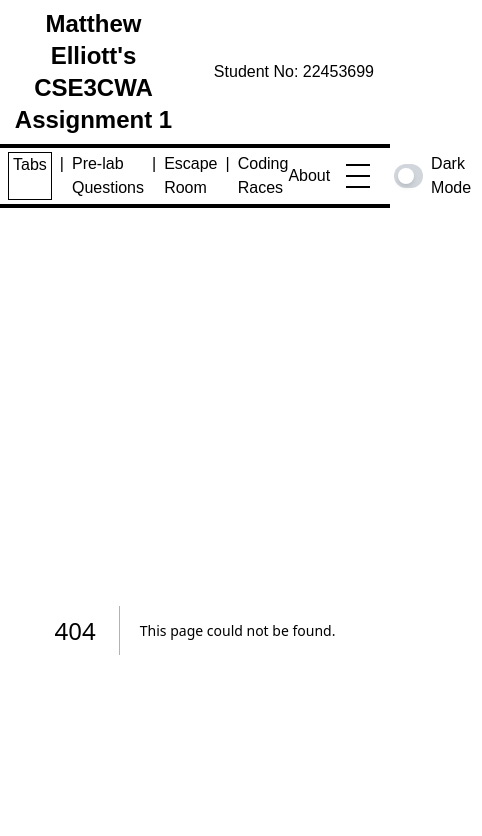
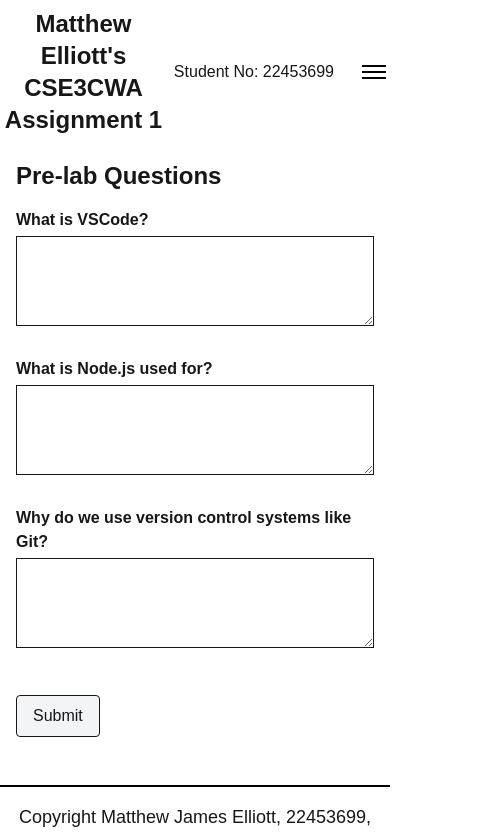
Before and after one commit to BeanerCans/Cloud-Web-App-Project-TS, a Next.js app: page /prelab in a window 390 px wide. Before the commit this address had no page. Shown: the top 836 px of the page, 482 px wide, since content can reach past the window. Built offline with nearby package versions, Linux system fonts and the light colour scheme.

Commit message:
Adjusted pages & added hamburger menu

```diff
--- a/app/components/Header.tsx
+++ b/app/components/Header.tsx
@@ -4,50 +4,59 @@ import Link from 'next/link';
 import { useState } from 'react';
 
 export default function Header() {
-  const [dark, setDark] = useState(false);
   const [menuOpen, setMenuOpen] = useState(false);
+
+  const navLinks = [
+    { href: '/', label: 'Tabs' },
+    { href: '/prelab', label: 'Pre-lab Questions' },
+    { href: '/escape-room', label: 'Escape Room' },
+    { href: '/coding-races', label: 'Coding Races' },
+    { href: '/about', label: 'About' },
+  ];
 
   return (
     <header className="w-full">
       <div className="flex justify-between items-center py-2">
         <div className="flex-1 text-center text-2xl font-semibold">Matthew Elliott's CSE3CWA Assignment 1</div>
         <div className="flex-1 text-right pr-4">Student No: 22453699</div>
+        {/* Hamburger for mobile */}
+        <button
+          className="sm:hidden ml-2"
+          aria-label="Toggle menu"
+          aria-expanded={menuOpen}
+          onClick={() => setMenuOpen((open) => !open)}
+        >
+          <div className="w-8 h-8 flex flex-col justify-center items-center">
+            <span className="block w-6 h-0.5 bg-black mb-1"></span>
+            <span className="block w-6 h-0.5 bg-black mb-1"></span>
+            <span className="block w-6 h-0.5 bg-black"></span>
+          </div>
+        </button>
       </div>
-      <nav className="flex items-center border-t-4 border-b-4 border-black py-1 px-2">
-        <div className="flex gap-2 flex-1">
-          <Link href="/" className="border px-1">Tabs</Link>
-          <span>|</span>
-          <Link href="/prelab" className="">Pre-lab Questions</Link>
-          <span>|</span>
-          <Link href="/escape-room" className="">Escape Room</Link>
-          <span>|</span>
-          <Link href="/coding-races" className="">Coding Races</Link>
-        </div>
-        <div className="flex items-center gap-2">
-          <Link href="/about" className="">About</Link>
-          <button className="ml-2" onClick={() => setMenuOpen(!menuOpen)}>
-            <div className="w-6 h-6 flex flex-col justify-between">
-              <span className="block border-b-2 border-black w-full"></span>
-              <span className="block border-b-2 border-black w-full"></span>
-              <span className="block border-b-2 border-black w-full"></span>
-            </div>
-          </button>
-          <div className="flex items-center ml-4">
-            <label className="flex items-center cursor-pointer">
-              <input
-                type="checkbox"
-                className="hidden"
-                checked={dark}
-                onChange={() => setDark(!dark)}
-              />
-              <div className={`w-10 h-6 flex items-center bg-gray-300 rounded-full p-1 ${dark ? 'bg-black' : ''}`}>
-                <div className={`bg-white w-4 h-4 rounded-full shadow-md transform duration-300 ease-in-out ${dark ? 'translate-x-4' : ''}`}></div>
-              </div>
-              <span className="ml-2">Dark Mode</span>
-            </label>
-          </div>
-        </div>
+      {/* Desktop nav */}
+      <nav className="hidden sm:flex border-t-4 border-b-4 border-black py-1 px-2 justify-center gap-4">
+        {navLinks.map((link, i) => (
+          <span key={link.href} className="flex items-center">
+            <Link href={link.href} className="px-1">{link.label}</Link>
+            {i < navLinks.length - 1 && <span className="mx-2">|</span>}
+          </span>
+        ))}
       </nav>
+      {/* Mobile nav */}
+      {menuOpen && (
+        <nav className="sm:hidden border-t-4 border-b-4 border-black py-1 px-2 flex flex-col gap-2">
+          {navLinks.map((link) => (
+            <Link
+              key={link.href}
+              href={link.href}
+              className="py-2"
+              onClick={() => setMenuOpen(false)}
+            >
+              {link.label}
+            </Link>
+          ))}
+        </nav>
+      )}
     </header>
   );
 }
--- /dev/null
+++ b/app/prelab/page.tsx
@@ -0,0 +1,47 @@
+'use client';
+
+import { useState } from 'react';
+
+export default function PrelabPage() {
+  // Example questions
+  const [answers, setAnswers] = useState<string[]>(['', '', '']);
+
+  const questions = [
+    'What is VSCode?',
+    'What is Node.js used for?',
+    'Why do we use version control systems like Git?',
+  ];
+
+  return (
+    <main className="max-w-3xl mx-auto p-4">
+      <h1 className="text-2xl font-semibold mb-4">Pre-lab Questions</h1>
+      <form className="space-y-6">
+        {questions.map((q, i) => (
+          <div key={i}>
+            <label className="block font-semibold mb-1">{q}</label>
+            <textarea
+              className="border p-2 w-full"
+              rows={3}
+              value={answers[i]}
+              onChange={e => {
+                const updated = [...answers];
+                updated[i] = e.target.value;
+                setAnswers(updated);
+              }}
+            />
+          </div>
+        ))}
+        <button
+          type="submit"
+          className="mt-4 px-4 py-2 border rounded bg-gray-100 hover:bg-gray-200"
+          onClick={e => {
+            e.preventDefault();
+            alert('Answers submitted!');
+          }}
+        >
+          Submit
+        </button>
+      </form>
+    </main>
+  );
+}
```
